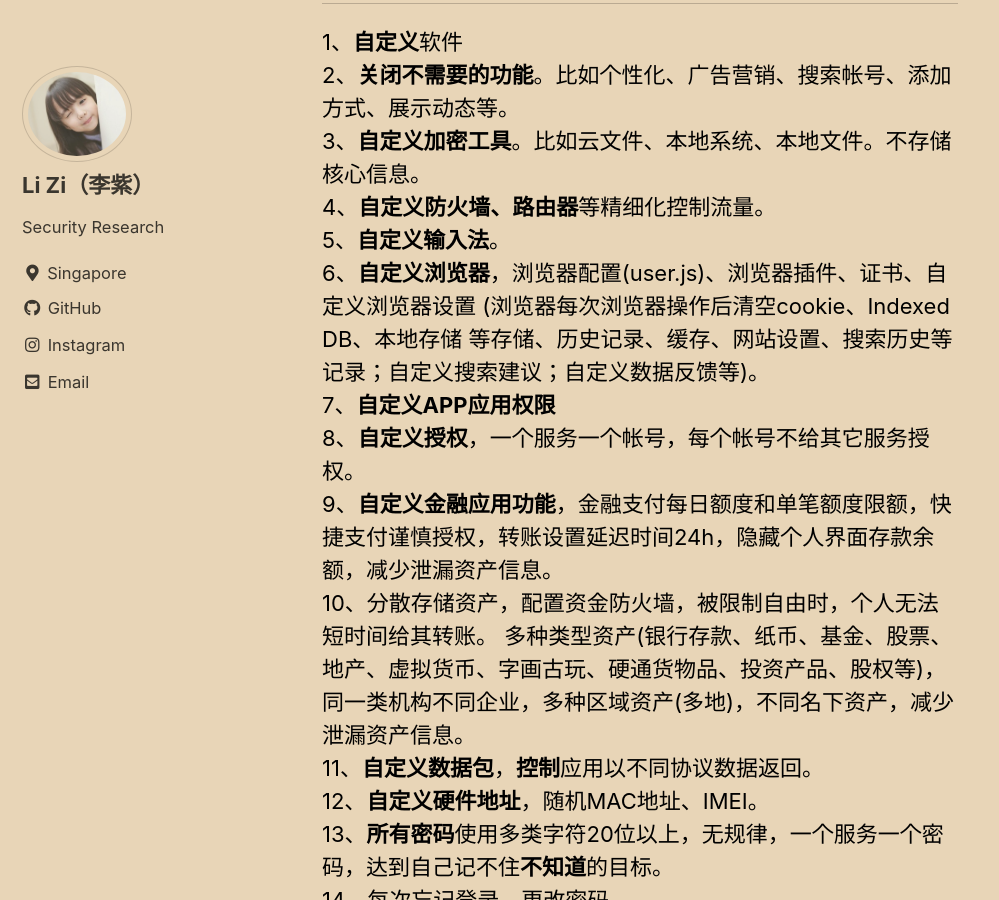
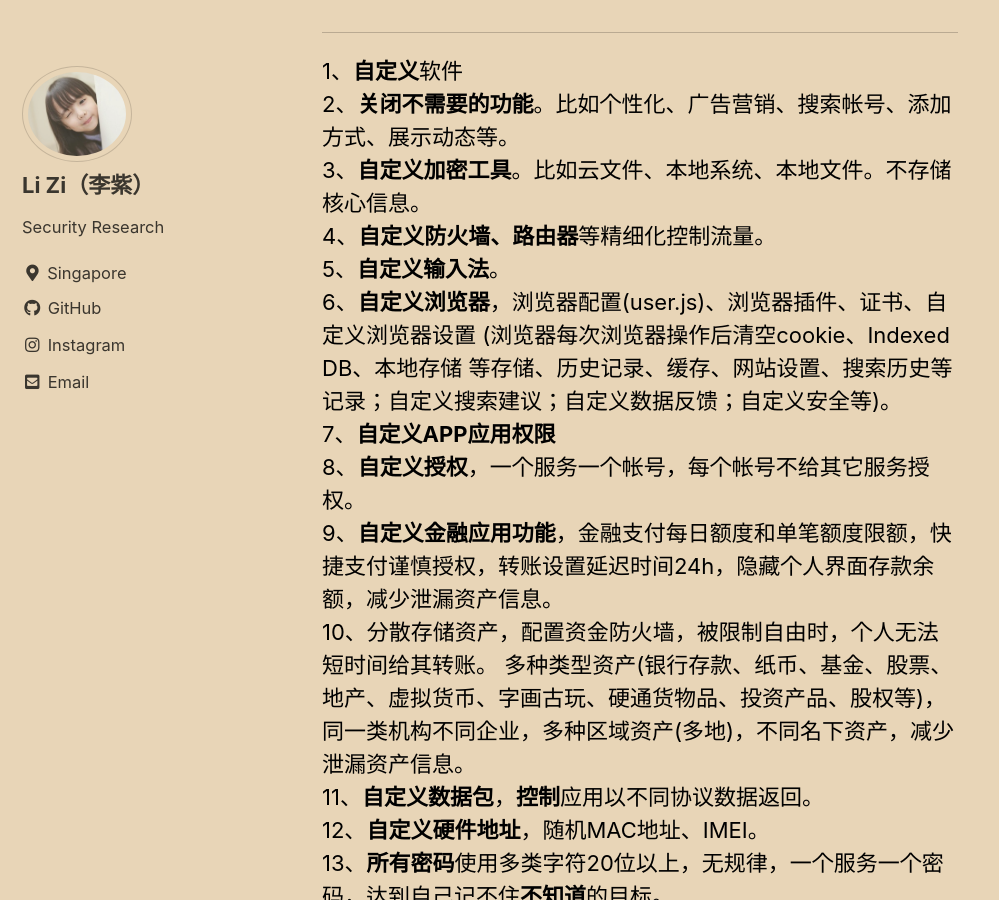
Before and after one commit to tom0li/tom0li.github.io, a Jekyll site: the page built from _posts/2020-10-1-个人隐私保护.md, in a window 1280 px wide and 900 px high, scrolled down 11231 px. Shown: the whole window, without its empty margins (0-999 px from the left). Built offline with Jekyll 4.4.1, drawn with Linux system fonts in a browser that asks for light colours; cached includes are drawn as plain includes; some of the changed text lies outside the part shown.

Commit message:
Update 2020-10-1-个人隐私保护.md

````diff
--- a/_posts/2020-10-1-个人隐私保护.md
+++ b/_posts/2020-10-1-个人隐私保护.md
@@ -86,7 +86,8 @@ https://github.com/gorhill/uBlock/wiki/Blocking-mode:-hard-mode
 设置界面 -> 隐私部分  全部勾选，勾选高级用户
 规则列表 -> 勾选 内置所有选项；广告 EasyList； 隐私 AdGuard URL Tracking Protection，EasyPrivacy ；恶意网站 Online Malicious URL Blocklist，PUP Domains Blocklist；多用途 Peter Lowe’s Ad and tracking server list。
 自定义添加  Actually Legitimate URL Shortener Tool
-https://github.com/DandelionSprout/adfilt/blob/master/LegitimateURLShortener.txt
+https://raw.githubusercontent.com/DandelionSprout/adfilt/master/LegitimateURLShortener.txt
+
 自定义动态规则
 ```
     Add * * 3p block
@@ -206,7 +207,7 @@ https://brickhousesecurity.com/counter-surveillance/multi-bug-pro/
 3、**自定义加密工具**。比如云文件、本地系统、本地文件。不存储核心信息。
 4、**自定义防火墙、路由器**等精细化控制流量。
 5、**自定义输入法**。
-6、**自定义浏览器**，浏览器配置(user.js)、浏览器插件、证书、自定义浏览器设置 (浏览器每次浏览器操作后清空cookie、Indexed DB、本地存储 等存储、历史记录、缓存、网站设置、搜索历史等记录；自定义搜索建议；自定义数据反馈等)。
+6、**自定义浏览器**，浏览器配置(user.js)、浏览器插件、证书、自定义浏览器设置 (浏览器每次浏览器操作后清空cookie、Indexed DB、本地存储 等存储、历史记录、缓存、网站设置、搜索历史等记录；自定义搜索建议；自定义数据反馈；自定义安全等)。
 7、**自定义APP应用权限**
 8、**自定义授权**，一个服务一个帐号，每个帐号不给其它服务授权。
 9、**自定义金融应用功能**，金融支付每日额度和单笔额度限额，快捷支付谨慎授权，转账设置延迟时间24h，隐藏个人界面存款余额，减少泄漏资产信息。
````
Also changed, not shown: other parts of _posts/2020-10-1-个人隐私保护.md (+1 -0 lines).
